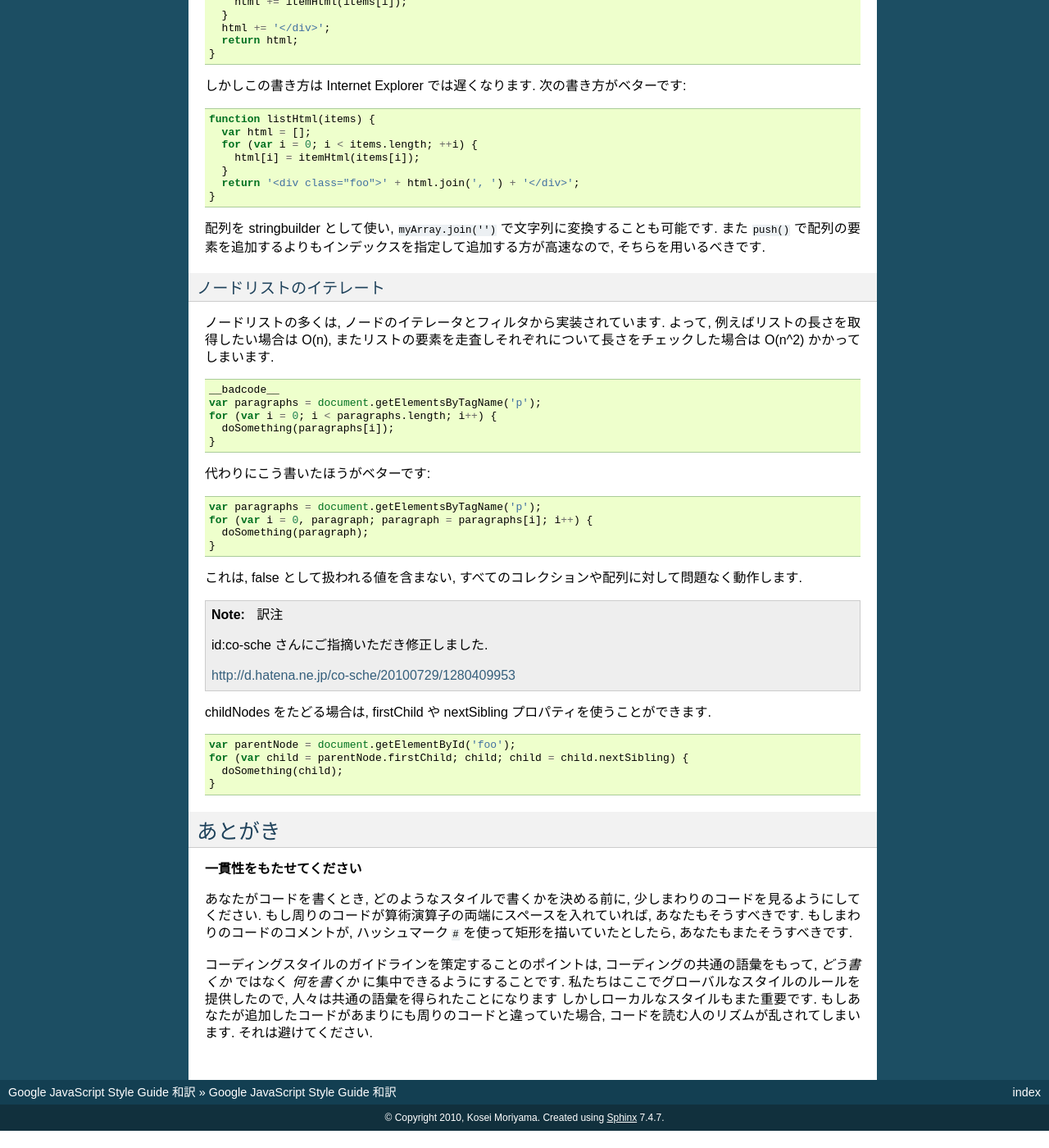
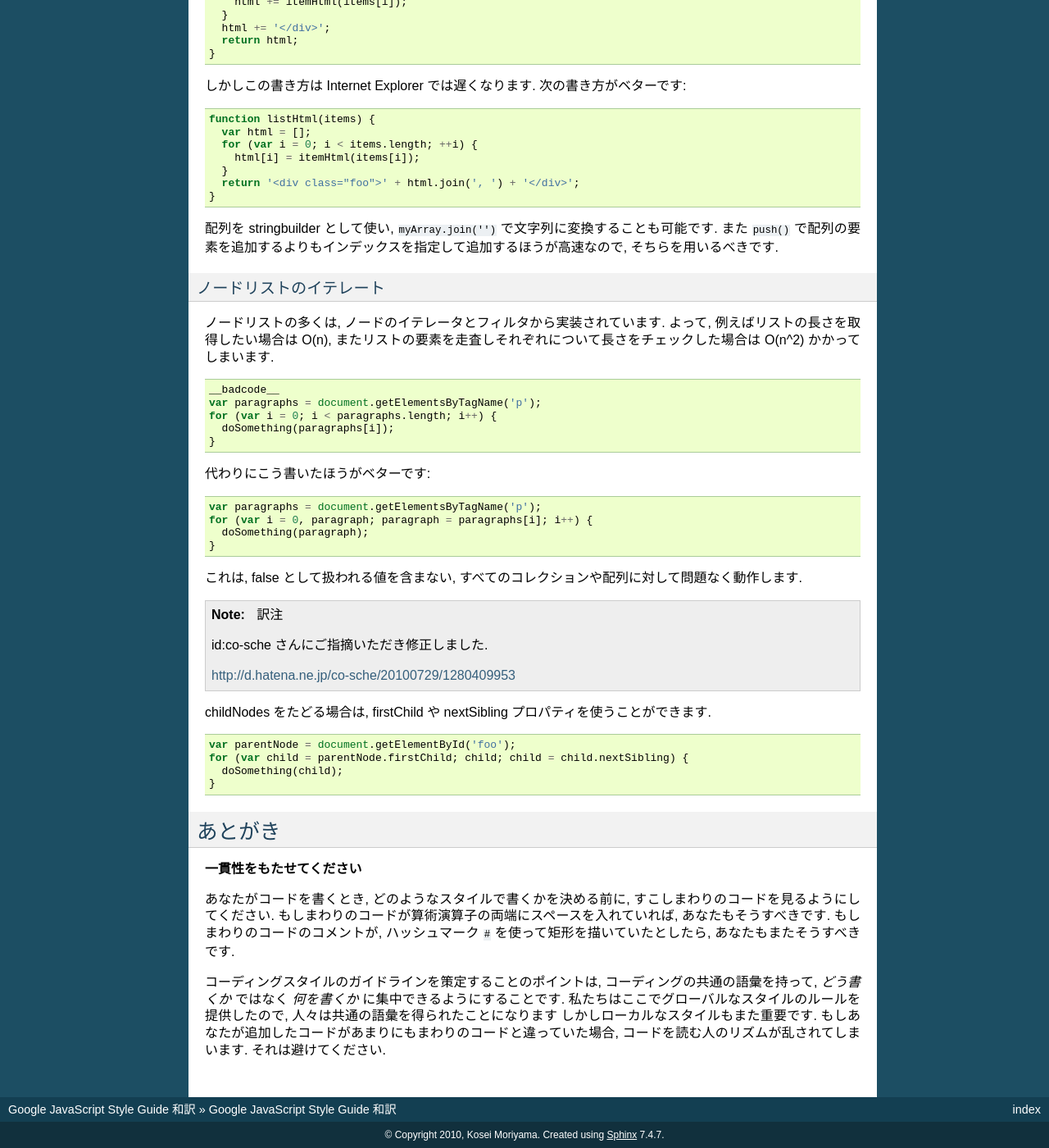
Before and after one commit to cou929/Japanese-Translation-of-Google-JavaScript-Style-Guide, a Sphinx documentation site: the page built from doc/index.rst, in a window 1280 px wide and 1400 px high, scrolled down 27792 px. Shown: the whole window at 82% size. Built offline with Sphinx 7.4.7, drawn with Linux system fonts in a browser that asks for light colours; before the commit the page ends 29171 px from its top, so only the background shows below that; some of the changed text lies outside the part shown.

Commit message:
fix notations

```diff
--- a/doc/index.rst
+++ b/doc/index.rst
@@ -243,7 +243,7 @@
      element.onclick = function() { /* 引数 a と b を使う */ };
    }
 
-上記の無名関数はそれらを使う・使わないにかかわらず ``element``, ``a``, ``b`` への参照をずっと保持しています. ``element`` はクロージャへの参照をもっているので, 循環が発生していて, gc が回収できなくなっています. この場合, 循環参照が発生しないように以下のような構造にすべきです:
+上記の無名関数はそれらを使う・使わないにかかわらず ``element``, ``a``, ``b`` への参照をずっと保持しています. ``element`` はクロージャへの参照を持っているので, 循環が発生していて, gc が回収できなくなっています. この場合, 循環参照が発生しないように以下のような構造にすべきです:
 
 .. code-block:: javascript
 
@@ -259,7 +259,7 @@
 ----------------------------------------
 デシリアライズ (deserialization) するときのみ使用可. (例えば RPC レスポンスを評価するときなど)
 
-``eval()`` はセマンティクスを混乱させやすいし, ユーザーインプットを ``eval()`` したものは危険です. 通常はもっとクリアで安全な代替手段が存在するので, 大抵の場合には ``eval()`` は使用すべきではありません. しかし ``eval`` をデシリアライズ (deserialization) に使う場合は, 代替手段よりも ``eval`` の方が便利です. (例えば RPC レスポンスを評価するときなど)
+``eval()`` はセマンティクスを混乱させやすいし, ユーザーインプットを ``eval()`` したものは危険です. 通常はもっとクリアで安全な代替手段が存在するので, 大抵の場合には ``eval()`` は使用すべきではありません. しかし ``eval`` をデシリアライズ (deserialization) に使う場合は, 代替手段よりも ``eval`` のほうが便利です. (例えば RPC レスポンスを評価するときなど)
 
 Deserialization とはバイト列をメモリ上のデータ構造に変換する処理です. 例えば, 以下のようなオブジェクトがファイルに書き出してあったとします:
 
@@ -1535,7 +1535,7 @@
      return '<div class="foo">' + html.join(', ') + '</div>';
    }
 
-配列を stringbuilder として使い, ``myArray.join('')`` で文字列に変換することも可能です. また ``push()`` で配列の要素を追加するよりもインデックスを指定して追加する方が高速なので, そちらを用いるべきです.
+配列を stringbuilder として使い, ``myArray.join('')`` で文字列に変換することも可能です. また ``push()`` で配列の要素を追加するよりもインデックスを指定して追加するほうが高速なので, そちらを用いるべきです.
 
 ノードリストのイテレート
 ********************************************************************************
@@ -1579,6 +1579,6 @@
 ========================================
 **一貫性をもたせてください**
 
-あなたがコードを書くとき, どのようなスタイルで書くかを決める前に, 少しまわりのコードを見るようにしてください. もし周りのコードが算術演算子の両端にスペースを入れていれば, あなたもそうすべきです. もしまわりのコードのコメントが, ハッシュマーク ``#`` を使って矩形を描いていたとしたら, あなたもまたそうすべきです.
-
-コーディングスタイルのガイドラインを策定することのポイントは, コーディングの共通の語彙をもって, *どう書くか* ではなく *何を書くか* に集中できるようにすることです. 私たちはここでグローバルなスタイルのルールを提供したので, 人々は共通の語彙を得られたことになります しかしローカルなスタイルもまた重要です. もしあなたが追加したコードがあまりにも周りのコードと違っていた場合, コードを読む人のリズムが乱されてしまいます. それは避けてください.
+あなたがコードを書くとき, どのようなスタイルで書くかを決める前に, すこしまわりのコードを見るようにしてください. もしまわりのコードが算術演算子の両端にスペースを入れていれば, あなたもそうすべきです. もしまわりのコードのコメントが, ハッシュマーク ``#`` を使って矩形を描いていたとしたら, あなたもまたそうすべきです.
+
+コーディングスタイルのガイドラインを策定することのポイントは, コーディングの共通の語彙を持って, *どう書くか* ではなく *何を書くか* に集中できるようにすることです. 私たちはここでグローバルなスタイルのルールを提供したので, 人々は共通の語彙を得られたことになります しかしローカルなスタイルもまた重要です. もしあなたが追加したコードがあまりにもまわりのコードと違っていた場合, コードを読む人のリズムが乱されてしまいます. それは避けてください.
```
Also changed, not shown: other parts of doc/index.rst (+23 -23 lines).
